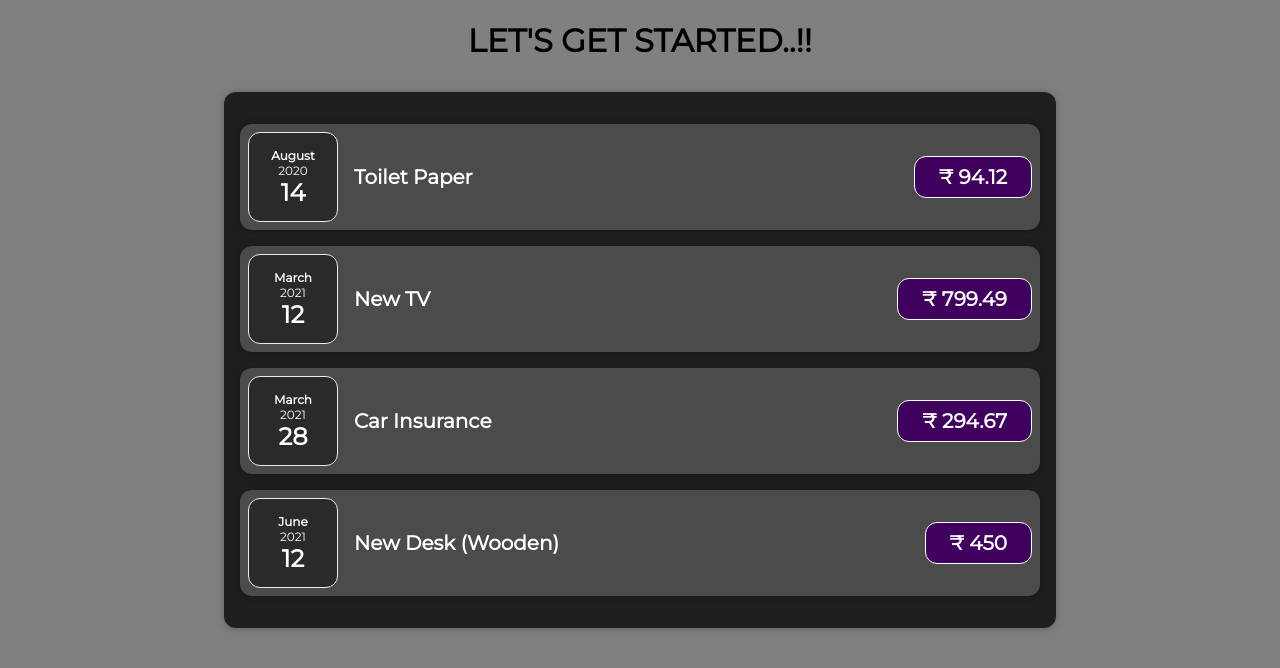
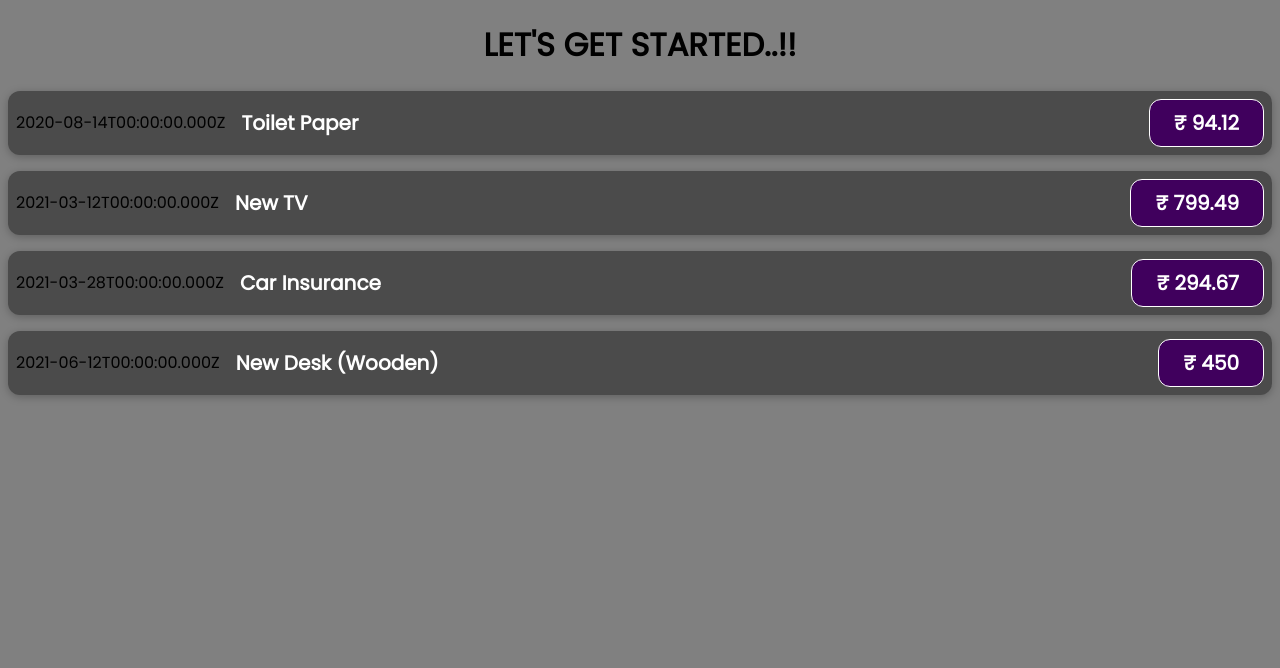
Before and after one commit to vamsy-Reddy/expense-calculator, a React (Create React App) app: page / in a window 1280 px wide. Shown: the top 668 px of the page. Built offline with nearby package versions, Linux system fonts and the light colour scheme.

Commit message:
Revert "updated to jsx and created a card around the application"

```diff
--- a/src/App.js
+++ b/src/App.js
@@ -1,4 +1,4 @@
-import Expenses from "./components/Expenses";
+import ExpenseItem from "./components/ExpenseItem";
 import "./index.css";
 
 function App() {
@@ -29,7 +29,26 @@
       <center>
         <h1>LET'S GET STARTED..!!</h1>
       </center>
-      <Expenses items = {expenses}/>
+      <ExpenseItem
+        title={expenses[0].title}
+        amount={expenses[0].amount}
+        date={expenses[0].date}
+      />
+      <ExpenseItem
+        title={expenses[1].title}
+        amount={expenses[1].amount}
+        date={expenses[1].date}
+      />
+      <ExpenseItem
+        title={expenses[2].title}
+        amount={expenses[2].amount}
+        date={expenses[2].date}
+      />
+      <ExpenseItem
+        title={expenses[3].title}
+        amount={expenses[3].amount}
+        date={expenses[3].date}
+      />
     </div>
   );
 }
--- a/src/components/Card.jsx
+++ /dev/null
@@ -1,9 +0,0 @@
-const Card = (props) => {
-    const classes = "card " + props.className;
-    return (
-        <div className={classes}>{props.children}</div>
-        // the value of children will always be the content between opening and closing tag of your custom component
-    )
-}
-
-export default Card;
--- a/src/components/ExpenseDate.jsx
+++ /dev/null
@@ -1,14 +0,0 @@
-const ExpenseDate = (props)=> {
-    const month = props.date.toLocaleString('en-us',  {month: "long"})
-    const year = props.date.toLocaleString('en-us',{year:"numeric"})
-    const day = props.date.toLocaleString("en-us",{day:"numeric"})
-
-    return(
-        <div className="expense-date">
-        <div className="expense-date__month">{month}</div>
-        <div className="expense-date__year">{year}</div>
-        <div className="expense-date__day">{day}</div>
-      </div>
-    )
-}
-export default ExpenseDate
--- a/src/components/ExpenseItem.jsx
+++ b/src/components/ExpenseItem.js
@@ -1,19 +1,13 @@
-import Card from "./Card";
-import ExpenseDate from "./ExpenseDate";
-
 const ExpenseItem = (props) => {
 
-
   return (
-    <Card className="expense-item">
-      <div>
-        <ExpenseDate date={props.date} />
-      </div>
+    <div className="expense-item">
+      <div>{props.date.toISOString()}</div>
       <div className="expense-item__description">
         <h2>{props.title}</h2>
       </div>
       <div className="expense-item__price">₹ {props.amount}</div>
-    </Card>
+    </div>
   );
 };
 
--- a/src/components/Expenses.jsx
+++ /dev/null
@@ -1,30 +0,0 @@
-import Card from "./Card";
-import ExpenseItem from "./ExpenseItem";
-
-const Expenses = (props) => {
-  return (
-    <Card className="expenses">
-      <ExpenseItem
-        title={props.items[0].title}
-        amount={props.items[0].amount}
-        date={props.items[0].date}
-      />
-      <ExpenseItem
-        title={props.items[1].title}
-        amount={props.items[1].amount}
-        date={props.items[1].date}
-      />
-      <ExpenseItem
-        title={props.items[2].title}
-        amount={props.items[2].amount}
-        date={props.items[2].date}
-      />
-      <ExpenseItem
-        title={props.items[3].title}
-        amount={props.items[3].amount}
-        date={props.items[3].date}
-      />
-    </Card>
-  );
-};
-export default Expenses;
--- a/src/index.css
+++ b/src/index.css
@@ -1,24 +1,18 @@
-  @import url('https://fonts.googleapis.com/css2?family=Montserrat&family=Poppins&display=swap');
+  @import url('https://fonts.googleapis.com/css2?family=Poppins&display=swap');
 
 body {
-font-family: 'Montserrat', sans-serif;
+font-family: 'Poppins', sans-serif;
   background-color: grey;
-}
-
-.expenses {
-  padding: 1rem;
-  background-color: rgb(31, 31, 31);
-  margin: 2rem auto;
-  width: 50rem;
-  max-width: 95%;
 }
 
 .expense-item {
   display: flex;
   justify-content: space-between;
   align-items: center;
+  box-shadow: 0 2px 8px rgba(0, 0, 0, 0.25);
   padding: 0.5rem;
   margin: 1rem 0;
+  border-radius: 12px;
   background-color: #4b4b4b;
 }
 
@@ -67,35 +61,3 @@
     padding: 0.5rem 1.5rem;
   }
 }
-
-.expense-date {
-  display: flex;
-  flex-direction: column;
-  width: 5.5rem;
-  height: 5.5rem;
-  border: 1px solid #ececec;
-  background-color: #2a2a2a;
-  color: white;
-  border-radius: 12px;
-  align-items: center;
-  justify-content: center;
-}
-
-.expense-date__month {
-  font-size: 0.75rem;
-  font-weight: bold;
-}
-
-.expense-date__year {
-  font-size: 0.75rem;
-}
-
-.expense-date__day {
-  font-size: 1.5rem;
-  font-weight: bold;
-}
-
-.card {
-  border-radius: 12px;
-  box-shadow: 0 1px 8px rgba(0, 0, 0, 0.25);
-}
```
